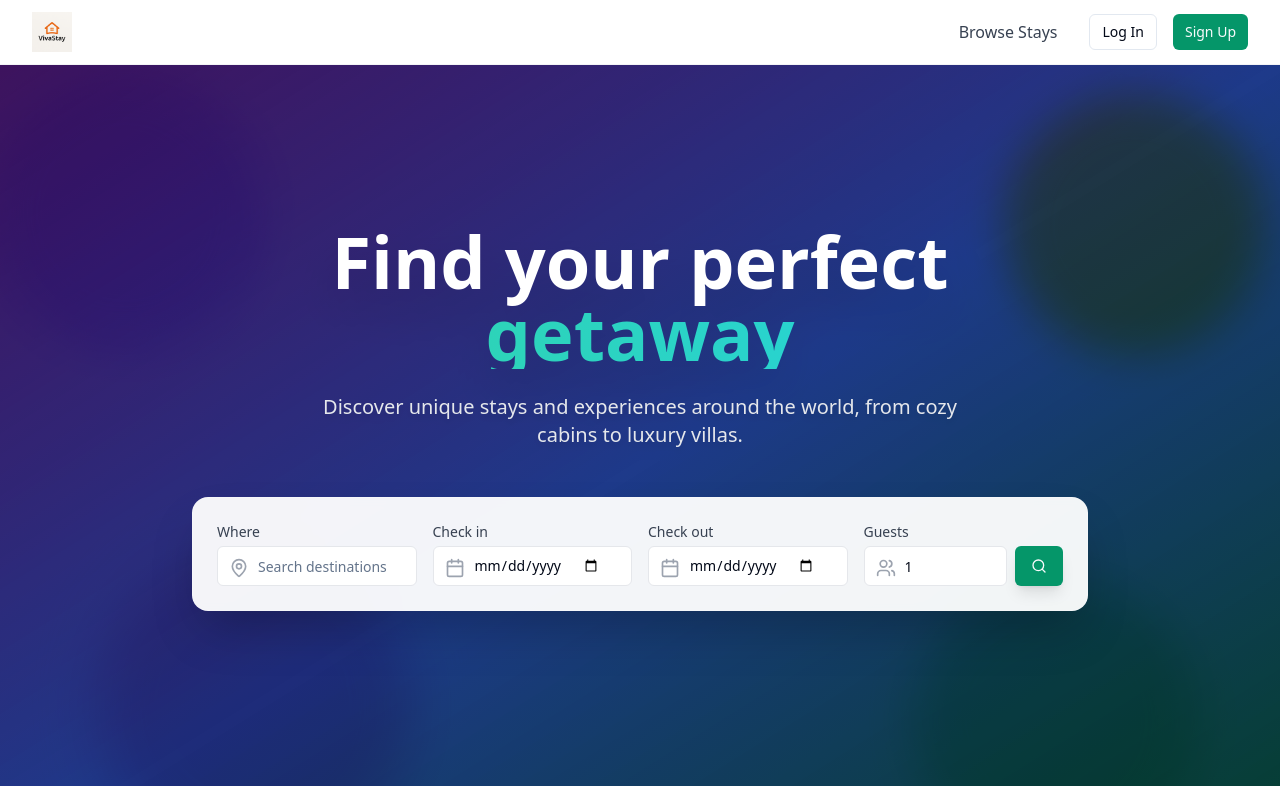
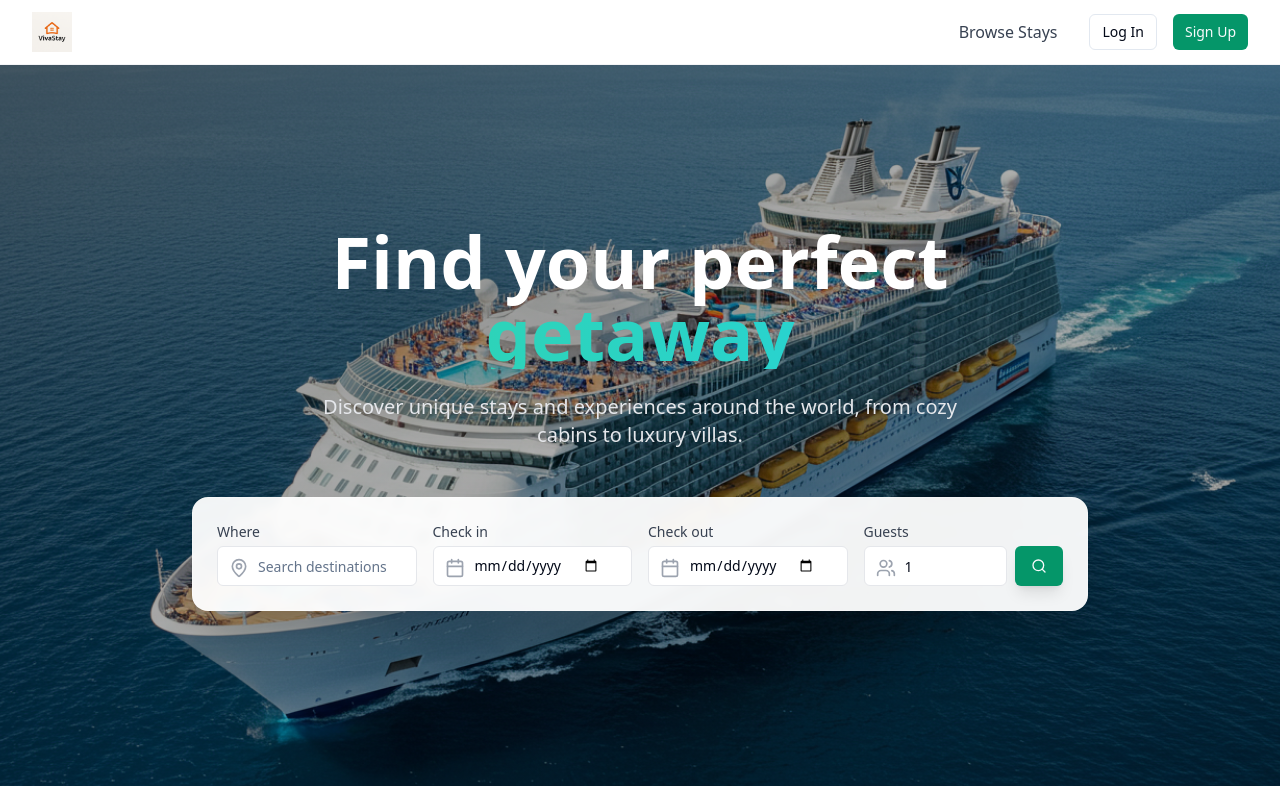
Before and after one commit to void-synth/vivastay, a React (Vite) app: page / in a window 1280 px wide. Shown: the top 786 px of the page. Built offline with nearby package versions, Linux system fonts and the light colour scheme.

Commit message:
Refactor: Use image for hero background
Use the provided image as the background for the hero section.

```diff
--- a/src/pages/Index.tsx
+++ b/src/pages/Index.tsx
@@ -1,3 +1,4 @@
+
 import { useState } from 'react';
 import { Link } from 'react-router-dom';
 import { Search, MapPin, Users, Calendar, Star, Heart, ChevronLeft, ChevronRight } from 'lucide-react';
@@ -53,17 +54,17 @@ const Index = () => {
       <Navigation />
 
       {/* Hero Section */}
-      <section className="relative min-h-screen bg-gradient-to-br from-purple-900 via-blue-900 to-emerald-900 overflow-hidden">
-        {/* Animated background elements */}
-        <div className="absolute inset-0">
-          <div className="absolute top-0 -left-4 w-72 h-72 bg-purple-300 rounded-full mix-blend-multiply filter blur-xl opacity-70 animate-blob"></div>
-          <div className="absolute top-0 -right-4 w-72 h-72 bg-yellow-300 rounded-full mix-blend-multiply filter blur-xl opacity-70 animate-blob animation-delay-2000"></div>
-          <div className="absolute -bottom-8 left-20 w-72 h-72 bg-pink-300 rounded-full mix-blend-multiply filter blur-xl opacity-70 animate-blob animation-delay-4000"></div>
-          <div className="absolute bottom-0 right-20 w-72 h-72 bg-emerald-300 rounded-full mix-blend-multiply filter blur-xl opacity-70 animate-blob animation-delay-6000"></div>
-        </div>
+      <section className="relative min-h-screen overflow-hidden">
+        {/* Background Image */}
+        <div
+          className="absolute inset-0 bg-cover bg-center bg-no-repeat"
+          style={{
+            backgroundImage: "url('/lovable-uploads/5eb8f437-daa8-4b94-bf27-0fa4c9915334.png')"
+          }}
+        />
 
-        {/* Overlay gradient */}
-        <div className="absolute inset-0 bg-gradient-to-br from-black/30 via-transparent to-black/20"></div>
+        {/* Overlay gradient for better text readability */}
+        <div className="absolute inset-0 bg-gradient-to-br from-black/50 via-black/30 to-black/40"></div>
 
         <div className="relative max-w-7xl mx-auto px-4 sm:px-6 lg:px-8 py-20">
           <div className="text-center mb-12 pt-20">
```
Also changed, not shown: public/lovable-uploads/5eb8f437-daa8-4b94-bf27-0fa4c9915334.png (added).
